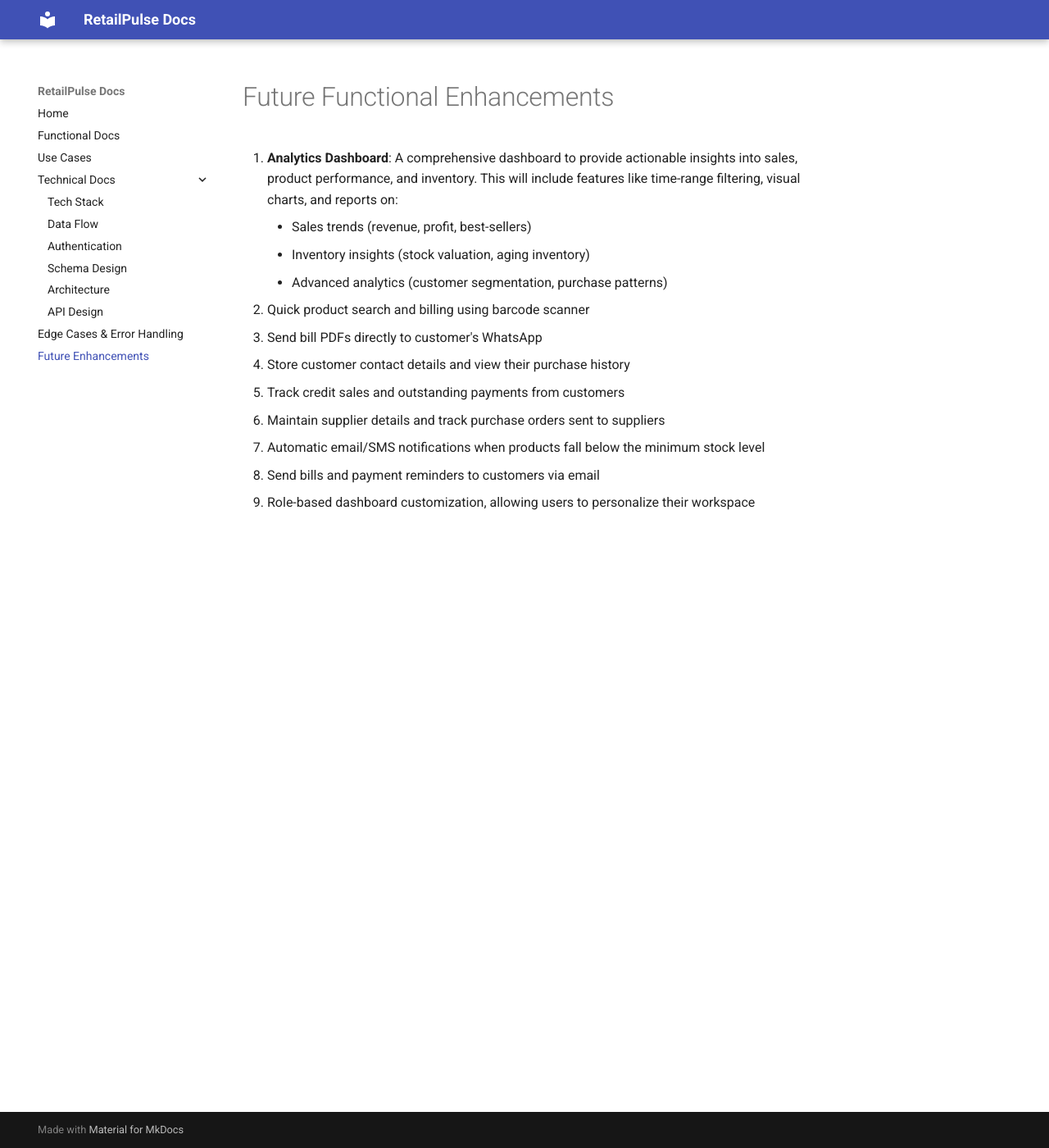
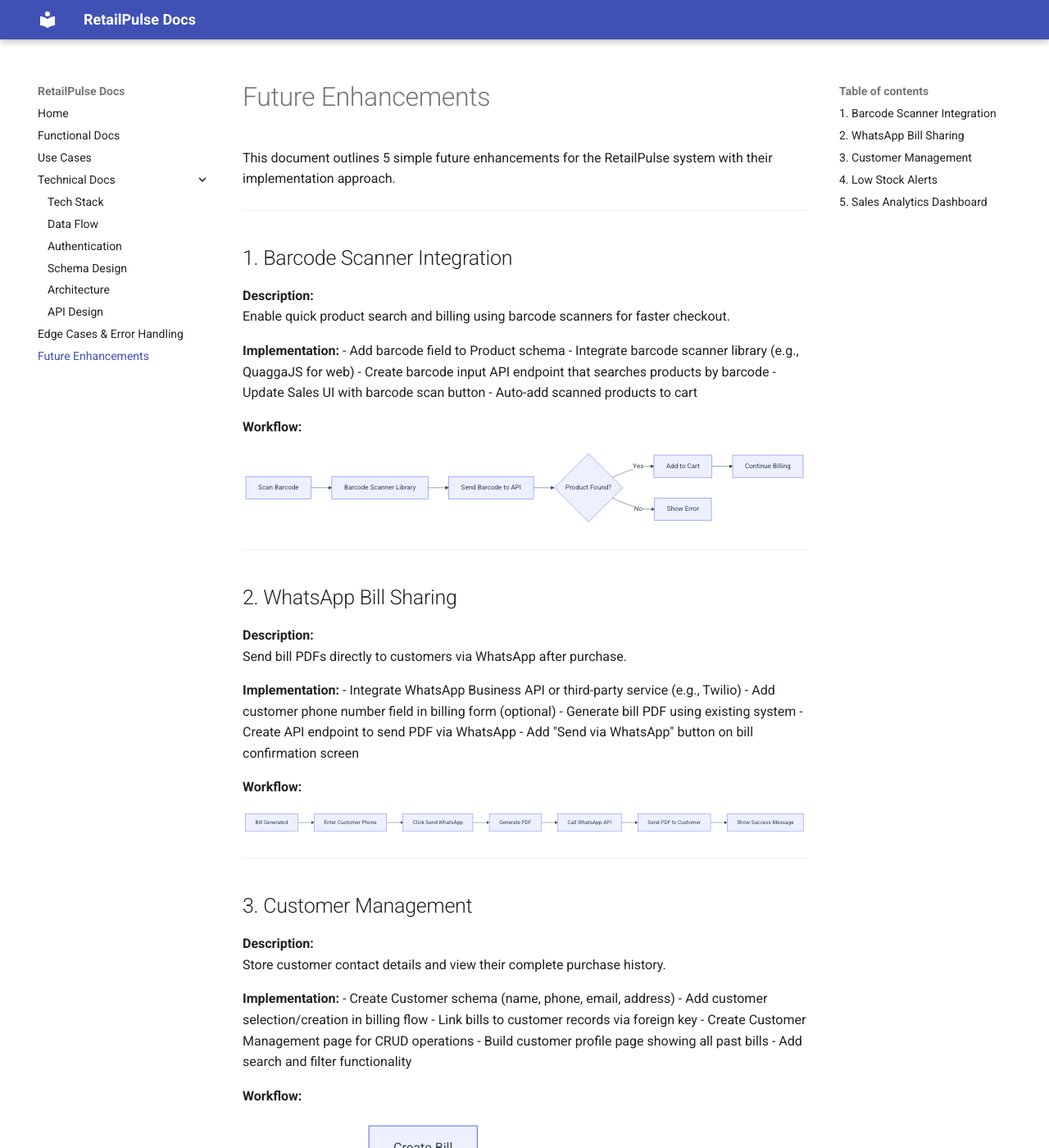
Before and after one commit to rohitagarwal-gkmit/retailpulse-docs, an MkDocs documentation site: the page built from docs/future_enhancements.md, in a window 1280 px wide and 1400 px high. Shown: the whole window at 82% size. Built offline with MkDocs 1.6.1 and Material for MkDocs 9.7.7, drawn with Linux system fonts in a browser that asks for light colours; some of the changed text lies outside the part shown.

````diff
--- a/docs/future_enhancements.md
+++ b/docs/future_enhancements.md
@@ -1,14 +1,146 @@
-# Future Functional Enhancements
+# Future Enhancements
 
-1. **Analytics Dashboard**: A comprehensive dashboard to provide actionable insights into sales, product performance, and inventory. This will include features like time-range filtering, visual charts, and reports on:
-    - Sales trends (revenue, profit, best-sellers)
-    - Inventory insights (stock valuation, aging inventory)
-    - Advanced analytics (customer segmentation, purchase patterns)
-2. Quick product search and billing using barcode scanner
-3. Send bill PDFs directly to customer's WhatsApp
-4. Store customer contact details and view their purchase history
-5. Track credit sales and outstanding payments from customers
-6. Maintain supplier details and track purchase orders sent to suppliers
-7. Automatic email/SMS notifications when products fall below the minimum stock level
-8. Send bills and payment reminders to customers via email
-9. Role-based dashboard customization, allowing users to personalize their workspace
+This document outlines 5 simple future enhancements for the RetailPulse system with their implementation approach.
+
+---
+
+## 1. Barcode Scanner Integration
+
+**Description:**
+Enable quick product search and billing using barcode scanners for faster checkout.
+
+**Implementation:**
+- Add barcode field to Product schema
+- Integrate barcode scanner library (e.g., QuaggaJS for web)
+- Create barcode input API endpoint that searches products by barcode
+- Update Sales UI with barcode scan button
+- Auto-add scanned products to cart
+
+**Workflow:**
+
+```mermaid
+flowchart LR
+    A[Scan Barcode] --> B[Barcode Scanner Library]
+    B --> C[Send Barcode to API]
+    C --> D{Product Found?}
+    D -->|Yes| E[Add to Cart]
+    D -->|No| F[Show Error]
+    E --> G[Continue Billing]
+```
+
+---
+
+## 2. WhatsApp Bill Sharing
+
+**Description:**
+Send bill PDFs directly to customers via WhatsApp after purchase.
+
+**Implementation:**
+- Integrate WhatsApp Business API or third-party service (e.g., Twilio)
+- Add customer phone number field in billing form (optional)
+- Generate bill PDF using existing system
+- Create API endpoint to send PDF via WhatsApp
+- Add "Send via WhatsApp" button on bill confirmation screen
+
+**Workflow:**
+
+```mermaid
+flowchart LR
+    A[Bill Generated] --> B[Enter Customer Phone]
+    B --> C[Click Send WhatsApp]
+    C --> D[Generate PDF]
+    D --> E[Call WhatsApp API]
+    E --> F[Send PDF to Customer]
+    F --> G[Show Success Message]
+```
+
+---
+
+## 3. Customer Management
+
+**Description:**
+Store customer contact details and view their complete purchase history.
+
+**Implementation:**
+- Create Customer schema (name, phone, email, address)
+- Add customer selection/creation in billing flow
+- Link bills to customer records via foreign key
+- Create Customer Management page for CRUD operations
+- Build customer profile page showing all past bills
+- Add search and filter functionality
+
+**Workflow:**
+
+```mermaid
+flowchart TD
+    A[Create Bill] --> B{Customer Exists?}
+    B -->|Yes| C[Select Customer]
+    B -->|No| D[Create New Customer]
+    C --> E[Link to Bill]
+    D --> E
+    E --> F[Save Bill]
+    F --> G[View Customer Profile]
+    G --> H[Display Purchase History]
+```
+
+---
+
+## 4. Low Stock Alerts
+
+**Description:**
+Automatic notifications when products fall below minimum stock level.
+
+**Implementation:**
+- Add minimum_stock_level field to Product schema
+- Create background job/cron to check stock levels daily
+- Integrate email service (e.g., SendGrid) or SMS service
+- Build notification template for low stock alerts
+- Send alerts to Store Manager and Company Stockist
+- Add notification preferences in user settings
+
+**Workflow:**
+
+```mermaid
+flowchart LR
+    A[Daily Cron Job] --> B[Check Inventory Levels]
+    B --> C{Stock < Minimum?}
+    C -->|Yes| D[Generate Alert]
+    C -->|No| E[Continue]
+    D --> F[Send Email/SMS]
+    F --> G[Notify Manager]
+    F --> H[Notify Company Stockist]
+```
+
+---
+
+## 5. Sales Analytics Dashboard
+
+**Description:**
+Visual dashboard showing sales trends, top products, and revenue insights.
+
+**Implementation:**
+- Create analytics API endpoints aggregating sales data
+- Use charting library (e.g., Chart.js or Recharts)
+- Build dashboard page with key metrics:
+  - Total sales and revenue (daily/weekly/monthly)
+  - Top selling products
+  - Sales by product category
+  - Store-wise performance comparison
+- Add date range filters
+- Role-based access (Company Admin sees all stores, Manager sees own store)
+
+**Workflow:**
+
+```mermaid
+flowchart TD
+    A[User Opens Dashboard] --> B[Select Date Range]
+    B --> C[API Aggregates Sales Data]
+    C --> D[Calculate Metrics]
+    D --> E[Generate Charts]
+    E --> F[Display Revenue Trends]
+    E --> G[Display Top Products]
+    E --> H[Display Store Comparison]
+    F --> I[Interactive Dashboard]
+    G --> I
+    H --> I
+```
--- a/docs/technical/tech_stack.md
+++ b/docs/technical/tech_stack.md
@@ -1,31 +1,30 @@
 # Tech Stack
 
-### Frontend
+## Frontend
 
-| Technology | Purpose |
-|---|---|
-| React + Vite | UI framework |
-| React Router | Page navigation |
-| Material UI | UI components |
-| Recharts | Charts |
-| Axios | API requests |
+| Technology | Version | Purpose |
+|---|---|---|
+| React | v18.3.1 | UI library for building component-based interfaces |
+| Vite | v5.4.10 | Build tool and development server |
+| React Router | v6.28.0 | Client-side routing and navigation |
+| Material UI (MUI) | v6.1.7 | React component library for design system |
+| Axios | v1.7.7 | HTTP client for API communication |
 
-### Backend
+## Backend
 
-| Technology | Purpose |
-|---|---|
-| Python | Programming language |
-| FastAPI | Web framework |
-| SQLAlchemy | Database interaction (ORM) |
-| PostgreSQL | Database |
-| ReportLab | PDF generation |
-| Pytest | Testing |
-| Uvicorn | Web server |
+| Technology | Version | Purpose |
+|---|---|---|
+| Python | v3.12.7 | Programming language |
+| FastAPI | v0.115.5 | Modern async web framework |
+| SQLAlchemy | v2.0.36 | SQL toolkit and ORM |
+| PostgreSQL | v16.6 | Relational database |
+| ReportLab | v4.2.5 | PDF generation library |
+| Pytest | v8.3.3 | Testing framework |
 
-### DevOps and Deployment
+## DevOps & Deployment
 
-| Technology | Purpose |
-|---|---|
-| EC2 | App Hosting |
-| GitHub Actions | CI/CD (testing & deployment) |
-| AWS | Cloud hosting |
+| Technology | Version | Purpose |
+|---|---|---|
+| AWS EC2 | - | Application hosting (compute) |
+| AWS RDS | - | Managed PostgreSQL database |
+| GitHub Actions | - | CI/CD pipeline automation |
````
Also changed, not shown: docs/technical/data_flow.md (+68 -44 lines), docs/technical/schema_design.md (+49 -14 lines), docs/assets/Architecture.png.
